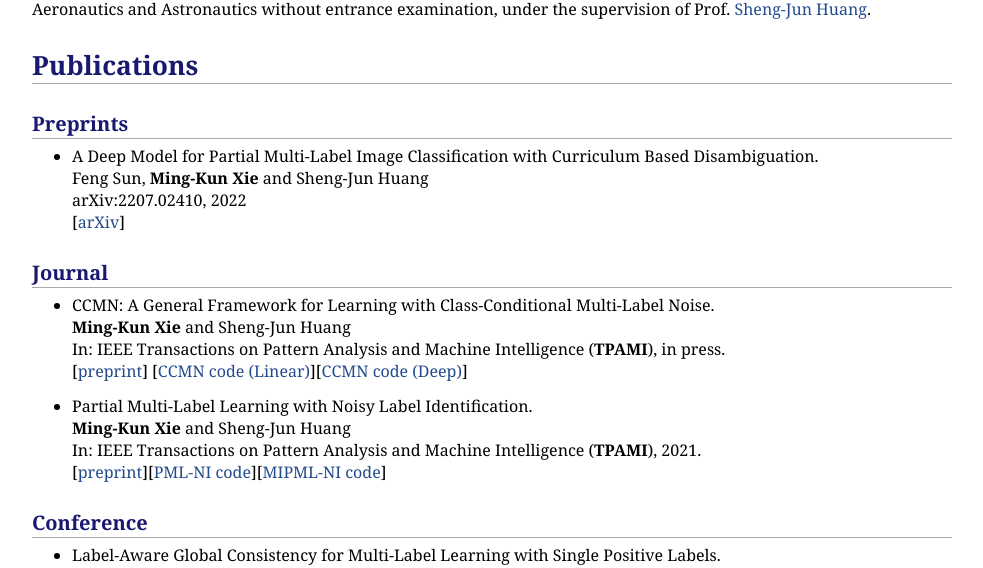
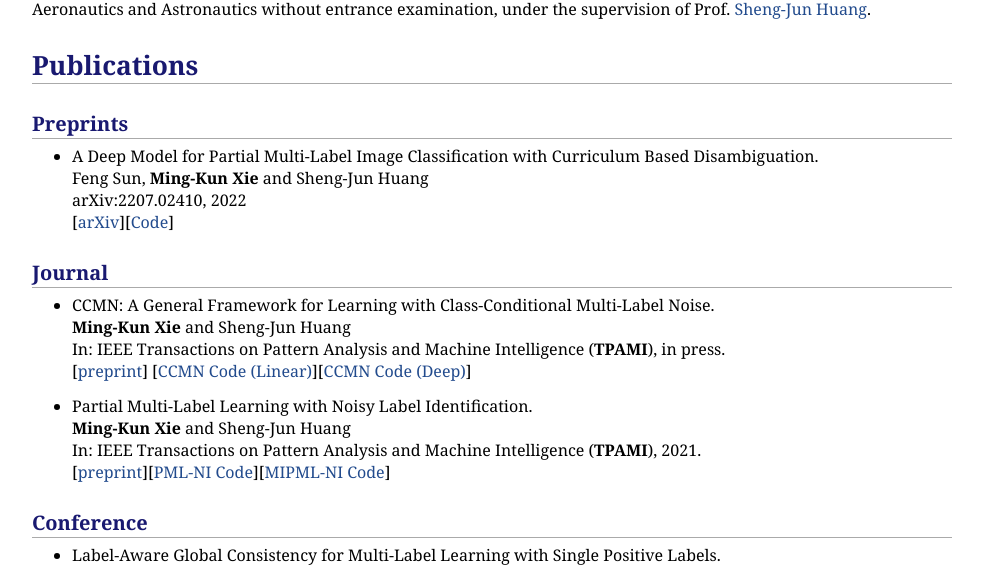
Before and after one commit to xiemk/xiemk.github.io, a Jekyll site: the page index.html, which Jekyll copies as it is, in a window 1280 px wide. Shown: the part 400-968 px from the top of the page, without its empty margins (148-1131 px from the left). Built offline with Jekyll 4.4.1, drawn with Linux system fonts in a browser that asks for light colours; some of the changed lines change nothing that is shown.

Commit message:
updating

```diff
--- a/index.html
+++ b/index.html
@@ -33,18 +33,18 @@ Email: mkxie@nuaa.edu.cn <br />
 
 <h2>Preprints</h2>
 <ul style="list-style-type:disc">
-<li>A Deep Model for Partial Multi-Label Image Classification with Curriculum Based Disambiguation.<br>Feng Sun, <b>Ming-Kun Xie</b> and Sheng-Jun Huang<br> arXiv:2207.02410, 2022 <br>[<a href="publication/arxiv-cdcr-preprint.pdf">arXiv</a>]
+<li>A Deep Model for Partial Multi-Label Image Classification with Curriculum Based Disambiguation.<br>Feng Sun, <b>Ming-Kun Xie</b> and Sheng-Jun Huang<br> arXiv:2207.02410, 2022 <br>[<a href="publication/arxiv-cdcr-preprint.pdf">arXiv</a>][<a href="code/CDCR-code.zip">Code</a>]
 </li>
 </ul>
 
 <h2>Journal</h2>
 <ul style="list-style-type:disc">
 <li>CCMN: A General Framework for Learning with Class-Conditional Multi-Label Noise.<br><b>Ming-Kun Xie</b> and Sheng-Jun Huang<br>In: IEEE Transactions on Pattern Analysis and Machine Intelligence (<strong>TPAMI</strong>), in press. <br>[<a href="publication/tpami-ccmn-preprint.pdf">preprint</a>]
-[<a href="code/CCMN_Linear.zip">CCMN code (Linear)</a>][<a href="code/CCMN_Deep.zip">CCMN code (Deep)</a>]
+[<a href="code/CCMN_Linear.zip">CCMN Code (Linear)</a>][<a href="code/CCMN_Deep.zip">CCMN Code (Deep)</a>]
 </li>
 </ul>
 <ul style="list-style-type:disc">
-<li>Partial Multi-Label Learning with Noisy Label Identification.<br><b>Ming-Kun Xie</b> and Sheng-Jun Huang<br>In: IEEE Transactions on Pattern Analysis and Machine Intelligence (<strong>TPAMI</strong>), 2021. <br>[<a href="publication/tpami-pmlni-preprint.pdf">preprint</a>][<a href="code/PMLNIcode.zip">PML-NI code</a>][<a href="code/MIPMLNIcode.zip">MIPML-NI code</a>]
+<li>Partial Multi-Label Learning with Noisy Label Identification.<br><b>Ming-Kun Xie</b> and Sheng-Jun Huang<br>In: IEEE Transactions on Pattern Analysis and Machine Intelligence (<strong>TPAMI</strong>), 2021. <br>[<a href="publication/tpami-pmlni-preprint.pdf">preprint</a>][<a href="code/PMLNIcode.zip">PML-NI Code</a>][<a href="code/MIPMLNIcode.zip">MIPML-NI Code</a>]
 </li>
 </ul>
 
@@ -63,11 +63,11 @@ Email: mkxie@nuaa.edu.cn <br />
   </li>
 </ul>
 <ul style="list-style-type:disc">
-<li>Semi-Supervised Partial Multi-Label Learning.<br><b>Ming-Kun Xie</b> and Sheng-Jun Huang<br>In: Proceedings of the 20th IEEE International Conference on Data Mining (<strong>ICDM'20</strong>), 2020.<br>[<a href="publication/icdm20-sspml.pdf">PDF</a>][<a href="code/SSPML_code.zip">code</a>]
+<li>Semi-Supervised Partial Multi-Label Learning.<br><b>Ming-Kun Xie</b> and Sheng-Jun Huang<br>In: Proceedings of the 20th IEEE International Conference on Data Mining (<strong>ICDM'20</strong>), 2020.<br>[<a href="publication/icdm20-sspml.pdf">PDF</a>][<a href="code/SSPML_code.zip">Code</a>]
 </li>
 </ul>
 <ul style="list-style-type:disc">
-<li>Partial Multi-Label Learning with Noisy Label Identification.<br><b>Ming-Kun Xie</b> and Sheng-Jun Huang<br>In: Proceedings of the 34nd AAAI Conference on Artificial Intelligence (<strong>AAAI'20</strong>), 2020.<br>[<a href="publication/aaai20-pml-ni.pdf">PDF</a>][<a href="code/PMLNIcode.zip">code</a>]
+<li>Partial Multi-Label Learning with Noisy Label Identification.<br><b>Ming-Kun Xie</b> and Sheng-Jun Huang<br>In: Proceedings of the 34nd AAAI Conference on Artificial Intelligence (<strong>AAAI'20</strong>), 2020.<br>[<a href="publication/aaai20-pml-ni.pdf">PDF</a>]
 </li>
 </ul>
 <ul style="list-style-type:disc">
```
Also changed, not shown: 1 other file.
